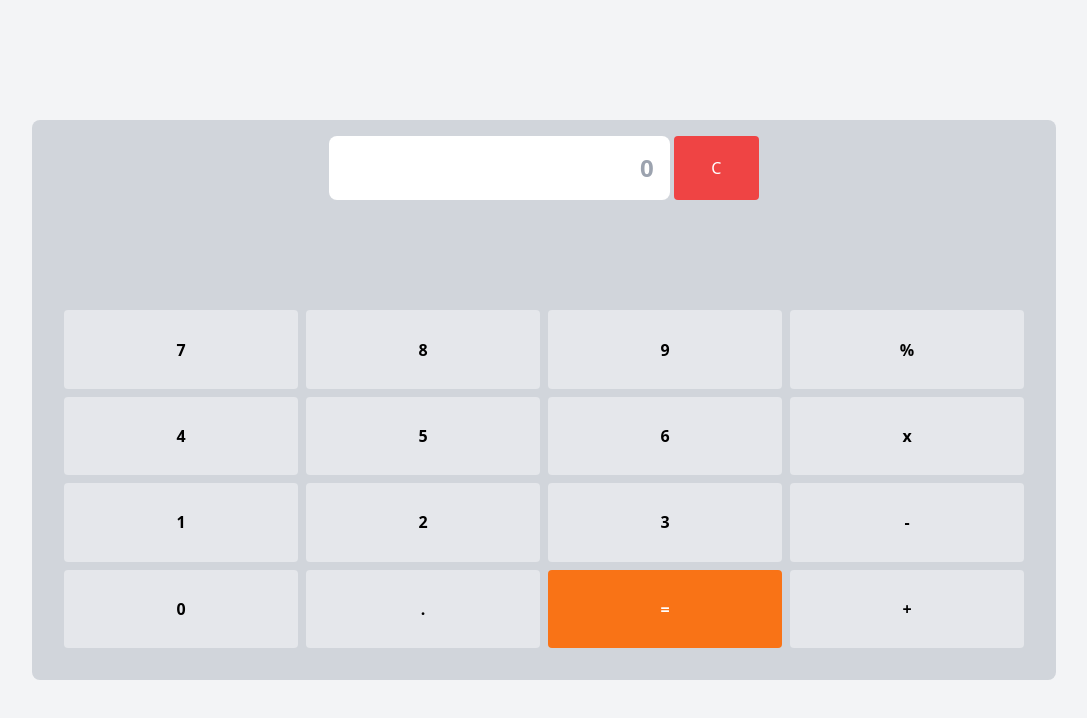
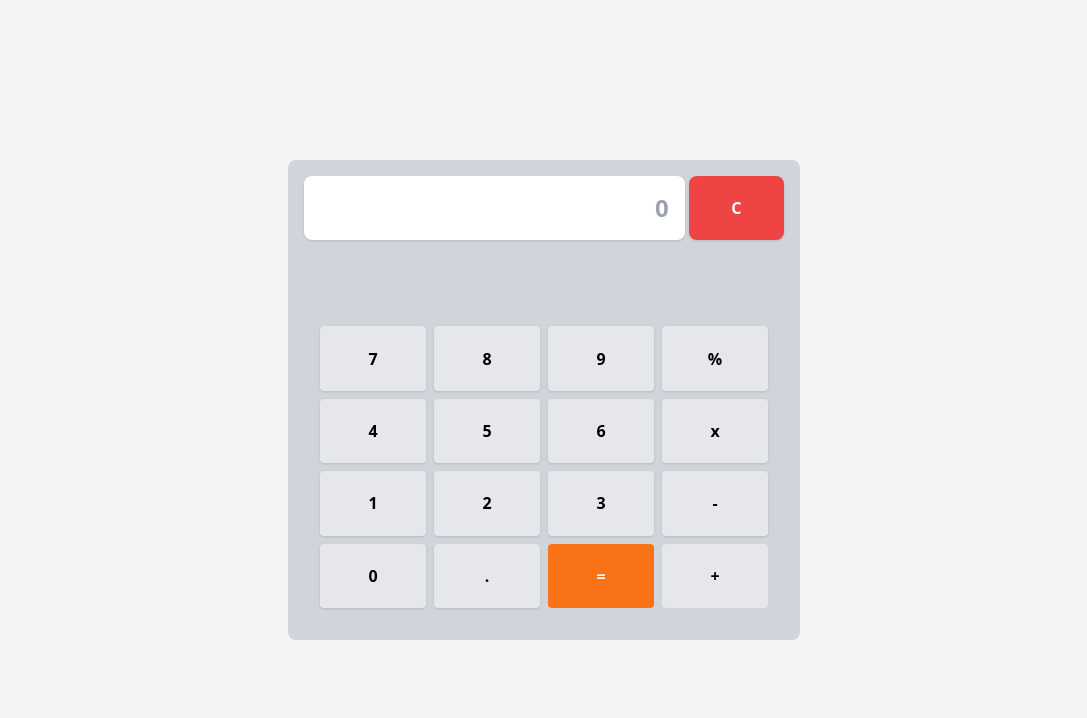
Before and after one commit to uiuqM/dwm-atividade, a plain HTML site: page frontend/index.html in a window 1280 px wide. Shown: the whole page, without its empty margins (96-1183 px from the left). Drawn offline with nearby package versions, Linux system fonts and the light colour scheme.

Commit message:
style: estiliza layout 100% responsivo

```diff
--- a/frontend/index.html
+++ b/frontend/index.html
@@ -6,12 +6,16 @@
     <script src="https://cdn.tailwindcss.com"></script>
     <title>Calculadora</title>
   </head>
-  <body class="flex flex-col w-screen h-screen justify-center items-center bg-gray-100">
-    <div class="bg-gray-300 h-[70%] w-[80%] rounded-lg flex flex-col justify-between items-center p-4">
-      <div class="flex flex-row gap-1">
-        <div class="bg-white w-[80%] rounded-lg flex justify-end items-center p-4">
+  <body class="flex justify-center">
+
+    <div id="error-message" class=" animate-bounce shadow hidden absolute h-10 w-fit p-2 bg-red-600 rounded top-10 font-bold text-white items-center justify-center">Input inválido!  </div>
+    <div class="flex flex-col w-screen h-screen justify-center items-center bg-gray-100">
+    <div class="bg-gray-300 h-[70%] w-[80%] md:w-[40%] md:h-[60%] rounded-lg flex flex-col justify-between items-center p-4">
+      <div class="flex flex-row gap-1 w-full">
+        <div class="shadow bg-white w-[80%] rounded-lg flex justify-end items-center p-4">
         <!-- Visor -->
         <input
+          onchange="CheckVisor(this.value)"
           type="text"
           id="visor"
           class="text-2xl font-bold w-full text-right outline-none"
@@ -19,36 +23,38 @@
           placeholder="0"
         />
     </div>
-    <button onclick="ClearVisor()" class="w-[20%] bg-red-500 rounded text-white p-2">C</button>
-</div>
+      <button onclick="ClearVisor()" class="w-[20%] shadow font-bold bg-red-500 rounded-lg text-white p-2">C</button>
+    </div>
 
       <div class="grid grid-cols-4 gap-2 w-full h-[70%] font-bold p-4">
 
         <!-- Botões da calculadora -->
-        <button onclick="ButtonTextClick('7')" class="bg-gray-200 rounded p-2">7</button>
-        <button onclick="ButtonTextClick('8')" class="bg-gray-200 rounded p-2">8</button>
-        <button onclick="ButtonTextClick('9')" class="bg-gray-200 rounded p-2">9</button>
-        <button onclick="ButtonTextClick('/')" class="bg-gray-200 rounded p-2">%</button>
+        <button onclick="ButtonTextClick('7')" class="shadow bg-gray-200 rounded p-2">7</button>
+        <button onclick="ButtonTextClick('8')" class="shadow bg-gray-200 rounded p-2">8</button>
+        <button onclick="ButtonTextClick('9')" class="shadow bg-gray-200 rounded p-2">9</button>
+        <button onclick="ButtonTextClick('/')" class="shadow bg-gray-200 rounded p-2">%</button>
 
-        <button onclick="ButtonTextClick('4')" class="bg-gray-200 rounded p-2">4</button>
-        <button onclick="ButtonTextClick('5')" class="bg-gray-200 rounded p-2">5</button>
-        <button onclick="ButtonTextClick('6')" class="bg-gray-200 rounded p-2">6</button>
-        <button onclick="ButtonTextClick('*')" class="bg-gray-200 rounded p-2">x</button>
+        <button onclick="ButtonTextClick('4')" class="shadow bg-gray-200 rounded p-2">4</button>
+        <button onclick="ButtonTextClick('5')" class="shadow bg-gray-200 rounded p-2">5</button>
+        <button onclick="ButtonTextClick('6')" class="shadow bg-gray-200 rounded p-2">6</button>
+        <button onclick="ButtonTextClick('*')" class="shadow bg-gray-200 rounded p-2">x</button>
 
-        <button onclick="ButtonTextClick('1')" class="bg-gray-200 rounded p-2">1</button>
-        <button onclick="ButtonTextClick('2')" class="bg-gray-200 rounded p-2">2</button>
-        <button onclick="ButtonTextClick('3')" class="bg-gray-200 rounded p-2">3</button>
-        <button onclick="ButtonTextClick('-')" class="bg-gray-200 rounded p-2">-</button>
+        <button onclick="ButtonTextClick('1')" class="shadow bg-gray-200 rounded p-2">1</button>
+        <button onclick="ButtonTextClick('2')" class="shadow bg-gray-200 rounded p-2">2</button>
+        <button onclick="ButtonTextClick('3')" class="shadow bg-gray-200 rounded p-2">3</button>
+        <button onclick="ButtonTextClick('-')" class="shadow bg-gray-200 rounded p-2">-</button>
 
-        <button onclick="ButtonTextClick('0')" class="bg-gray-200 rounded p-2">0</button>
-        <button onclick="ButtonTextClick('.')" class="bg-gray-200 rounded p-2">.</button>
+        <button onclick="ButtonTextClick('0')" class="shadow bg-gray-200 rounded p-2">0</button>
+        <button onclick="ButtonTextClick('.')" class="shadow bg-gray-200 rounded p-2">.</button>
         <button class="bg-orange-500 rounded text-white p-2">=</button>
         <button onclick="ButtonTextClick('+')" class="bg-gray-200 rounded p-2">+</button>
       </div>
     </div>
-
+  </div>
+  </body>
     <script>
-      const visor = document.getElementById('visor');
+        const visor = document.getElementById('visor');
+        const errorMessage = document.getElementById('error-message');
 
       function ButtonTextClick(char) {
         visor.value += char;
@@ -56,7 +62,16 @@
 
       function ClearVisor() {
         visor.value = '';
+        CheckVisor(visor.value);
       }
+
+      function CheckVisor(value) {
+        const visor = document.getElementById('visor');
+        if (value === '8') {
+          errorMessage.style.display = 'block';
+        } else {
+          errorMessage.style.display = 'none'; // Volta para a cor padrão se houver valor
+        }
+  }
     </script>
-  </body>
 </html>
```
